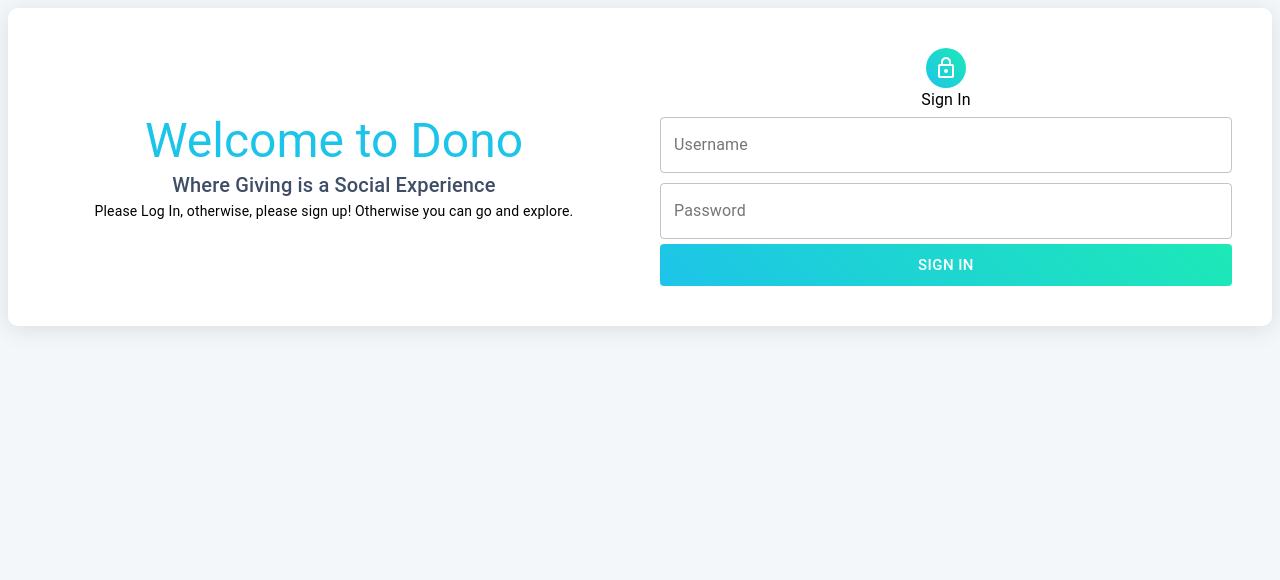
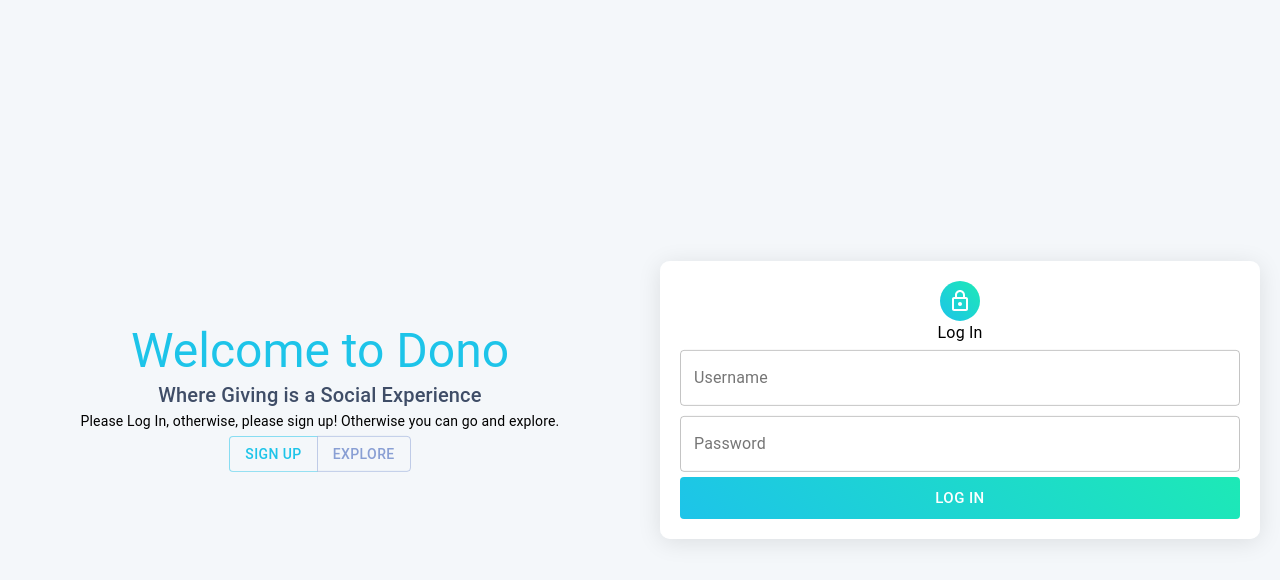
Before and after one commit to abdulhakeemdahir/deno-application, a React (Create React App) app in the folder client/: page / in a window 1280 px wide. Shown: the top 580 px of the page. Built offline with nearby package versions, Linux system fonts and the light colour scheme.

Commit message:
styled main page

```diff
--- a/client/src/App.js
+++ b/client/src/App.js
@@ -6,7 +6,7 @@ const theme = createMuiTheme({
 		primary: {
 			main: "#1dc4e9",
 		},
-		secondary: { main: "#1de9b6" },
+		secondary: { main: "#899fd4" },
 		default: { main: "#454545" },
 	},
 });
--- a/client/src/components/main/index.js
+++ b/client/src/components/main/index.js
@@ -5,6 +5,7 @@ import {
 	Avatar,
 	TextField,
 	Button,
+	ButtonGroup,
 } from "@material-ui/core";
 import { makeStyles } from "@material-ui/core/styles";
 import LockOutlinedIcon from "@material-ui/icons/LockOutlined";
@@ -20,6 +21,12 @@ const useStyles = makeStyles({
 	centerPosition: {
 		padding: "20px",
 		textAlign: "center",
+	},
+	centerContainer: {
+		position: "absolute",
+		top: "50%",
+		left: "50%",
+		transform: "translate(-50%, -50%)",
 	},
 	bgstyle: {
 		color: "#3f4d67",
@@ -45,7 +52,7 @@ export default function Main() {
 			direction='row'
 			justify='center'
 			alignItems='center'
-			className={`${classes.paper}`}
+			className={`${classes.centerContainer}`}
 		>
 			<Grid item sm={6} xs={12}>
 				<Grid item align='center'>
@@ -59,16 +66,30 @@ export default function Main() {
 						Please Log In, otherwise, please sign up! Otherwise you can go and
 						explore.
 					</Typography>
+					<ButtonGroup className={classes.mgstyle}>
+						<Button variant='outlined' color='primary'>
+							Sign Up
+						</Button>
+						<Button variant='outlined' color='secondary'>
+							Explore
+						</Button>
+					</ButtonGroup>
 				</Grid>
 			</Grid>
 			<Grid item sm={6} xs={12} className={classes.centerPosition}>
-				<Grid container direction='row' justify='center' alignItems='center'>
-					<Grid align='center'>
+				<Grid
+					container
+					direction='column'
+					justify='center'
+					alignItems='center'
+					className={classes.paper}
+				>
+					<Grid item align='center'>
 						<Avatar className={classes.styleMain}>
 							<LockOutlinedIcon />
 						</Avatar>
 						<Typography variation='h6' color='default'>
-							Sign In
+							Log In
 						</Typography>
 					</Grid>
 					<form autoComplete='off'>
@@ -88,7 +109,7 @@ export default function Main() {
 							className={classes.mgstyle}
 						/>
 						<Button size='large' className={classes.styleMain} fullWidth>
-							Sign In
+							Log In
 						</Button>
 					</form>
 				</Grid>
```
